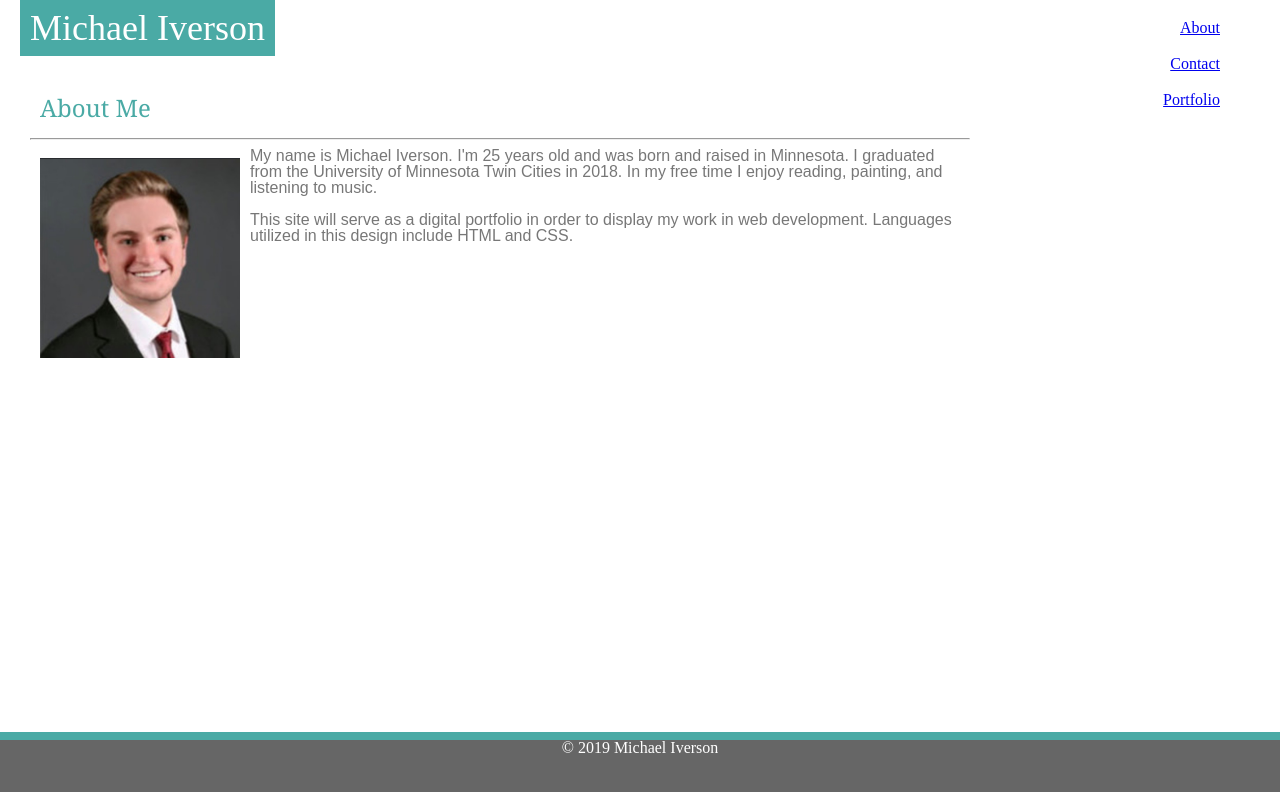
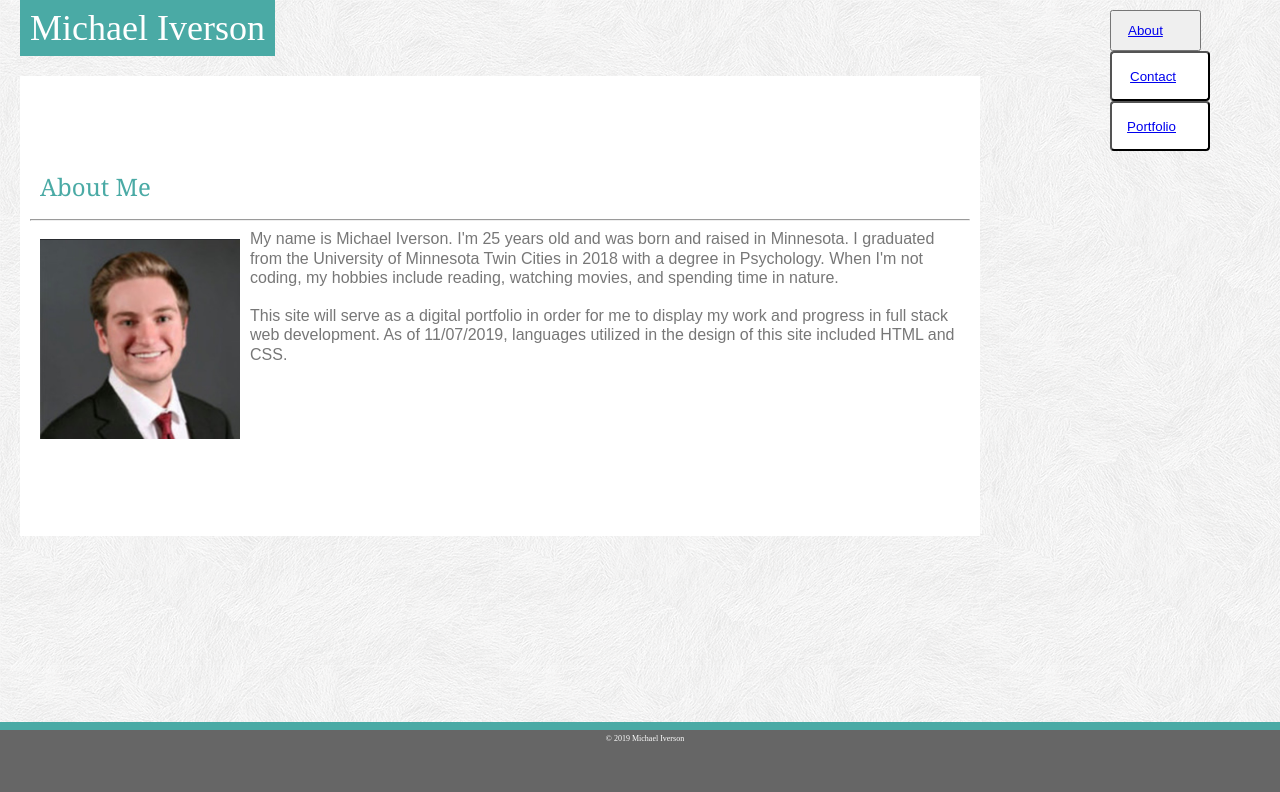
Before and after one commit to ivers523/portfolio, a plain HTML site: page index.html in a window 1280 px wide. Drawn offline with nearby package versions, Linux system fonts and the light colour scheme.

Commit message:
added buttons and other changes

```diff
--- a/assets/css/style.css
+++ b/assets/css/style.css
@@ -1,5 +1,7 @@
 
 .footer {
+    padding: 5px;
+    font-size: 8px;
     position: fixed;
     height: 60px;
     width: 100%;
@@ -13,10 +15,13 @@
  .content {
     padding: 10px;
     align-content: center;
+    line-height: 1.2;
     width: 940px;
+    height: 440px;
     border:4px;
     margin: 20px;
     border-color: #dddddd;
+    background-color: #ffffff;
     color: #777777;
     font-family: Arial, Helvetica, sans-serif;
 }
@@ -59,3 +64,11 @@ h1 {
     vertical-align: top;
     width: fit-content;
 }
+
+.button {
+    height: 50px;
+    width: 100px;
+    padding: 2px;
+    border-radius: 4px;
+    background-color: #ffffff;
+}
--- a/index.html
+++ b/index.html
@@ -1,32 +1,42 @@
 <!DOCTYPE html>
 <html lang="en">
+
 <head>
     <meta charset="UTF-8">
     <meta name="viewport" content="width=device-width, initial-scale=1.0">
     <meta http-equiv="X-UA-Compatible" content="ie=edge">
     <title>Index</title>
-    <link rel="stylesheet" href="https://cdnjs.cloudflare.com/ajax/libs/meyer-reset/2.0/reset.css" integrity="sha256-7VVaJ5GDwFQiLIc+eNksQLUSSY5JNZtqv9o2BI8UGYg=" crossorigin="anonymous" />
+    <link rel="stylesheet" href="https://cdnjs.cloudflare.com/ajax/libs/meyer-reset/2.0/reset.css"
+        integrity="sha256-7VVaJ5GDwFQiLIc+eNksQLUSSY5JNZtqv9o2BI8UGYg=" crossorigin="anonymous" />
     <link rel="stylesheet" href="./assets/css/style.css">
 
 </head>
-<body>
+
+<body background="assets/images/subtle_white_feathers.png">
     <nav class="navbar">
         <logo class="logo">Michael Iverson</logo>
         <ul class="navlinks">
-        <li><a href="index.html">About</a></li>
-        <li><a href=contact.html>Contact</a></li>
-        <li><a href="portfolio.html">Portfolio</a></li>
+            <li><a href="index.html"><button type=“button” class=“button” style=“float right;“>About</a></li></button>
+            <li><a href="contact.html"><button type=“button” class="button" style=“float right;“>Contact</a></li>
+            </button>
+            <li><a href="portfolio.html"><button type=“button” class="button" style=“float right;“>Portfolio</a></li>
+            </button>
         </ul>
     </nav>
+    <div id="background"></div>
     <div class="content">
         <h1>About Me</h1>
         <hr>
         <img src="./assets/images/Screen Shot 2019-11-07 at 4.05.52 PM.png" height="200px" width="200px">
-   <p>My name is Michael Iverson. I'm 25 years old and was born and raised in Minnesota. I graduated from the University of Minnesota Twin Cities in 2018. In my free time I enjoy reading, painting, and listening to music.</p><br>
-   <p>This site will serve as a digital portfolio in order to display my work in web development. Languages utilized in this design include HTML and CSS. </p>
+        <p>My name is Michael Iverson. I'm 25 years old and was born and raised in Minnesota. I graduated from the
+            University of Minnesota Twin Cities in 2018 with a degree in Psychology. When I'm not coding, my hobbies
+            include reading, watching movies, and spending time in nature.</p><br>
+        <p>This site will serve as a digital portfolio in order for me to display my work and progress in full stack web
+            development. As of 11/07/2019, languages utilized in the design of this site included HTML and CSS. </p>
     </div>
 </body>
 <footer class="footer">
     <p> &copy; 2019 Michael Iverson</p>
 </footer>
+
 </html>
```
Also changed, not shown: contact.html (+12 -5 lines), portfolio.html (+17 -5 lines). Lines whose indentation alone changed are shown as unchanged.
